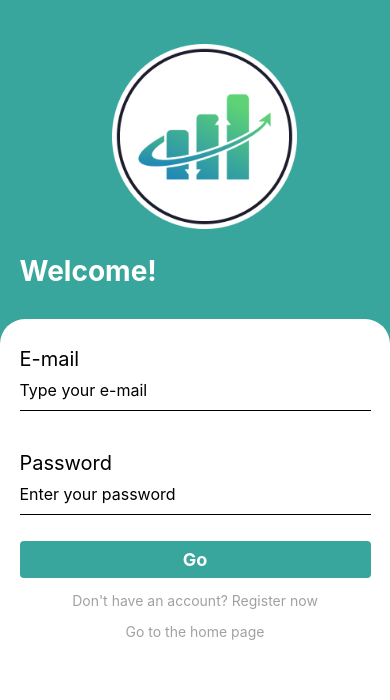
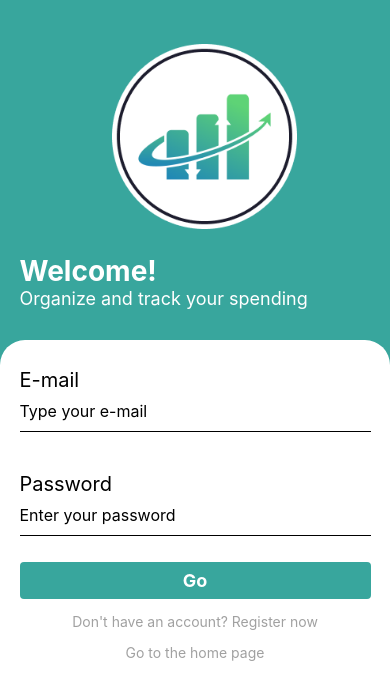
Before and after one commit to dsrivan/prj011-2022-AppLoginAnimation-ReactNative-Mobile, a React Native app: screen /SignIn in a window 390 px wide. Shown: the top 700 px of the page. Built offline with nearby package versions, Linux system fonts and the light colour scheme.

Commit message:
add message - signIn screen

```diff
--- a/src/pages/SignIn/index.js
+++ b/src/pages/SignIn/index.js
@@ -26,20 +26,21 @@ export default function SignIn() {
                     source={require('../../assets/logo.png')}
                     resizeMode="contain"
                 />
-                <Text style={styles.message}>Welcome!</Text>
+                <Text style={styles.title}>Welcome!</Text>
+                <Text style={styles.message}>Organize and track your spending </Text>
             </Animatable.View>
 
             <Animatable.View
                 style={styles.containerForm}
                 animation="fadeInUp">
 
-                <Text style={styles.title}>E-mail</Text>
+                <Text style={styles.imputTitle}>E-mail</Text>
                 <TextInput
                     placeholder="Type your e-mail"
                     style={styles.input}
                 />
 
-                <Text style={styles.title}>Password</Text>
+                <Text style={styles.imputTitle}>Password</Text>
                 <TextInput
                     placeholder="Enter your password"
                     style={styles.input}
@@ -82,9 +83,13 @@ const styles = StyleSheet.create({
         marginTop: "0%",
         marginBottom: "0%"
     },
-    message: {
+    title: {
         fontSize: 28,
         fontWeight: "bold",
+        color: "#FFF"
+    },
+    message: {
+        fontSize: 18,
         color: "#FFF"
     },
     containerForm: {
@@ -96,7 +101,7 @@ const styles = StyleSheet.create({
         paddingEnd: "5%"
 
     },
-    title: {
+    imputTitle: {
         fontSize: 20,
         marginTop: 28
     },
```
